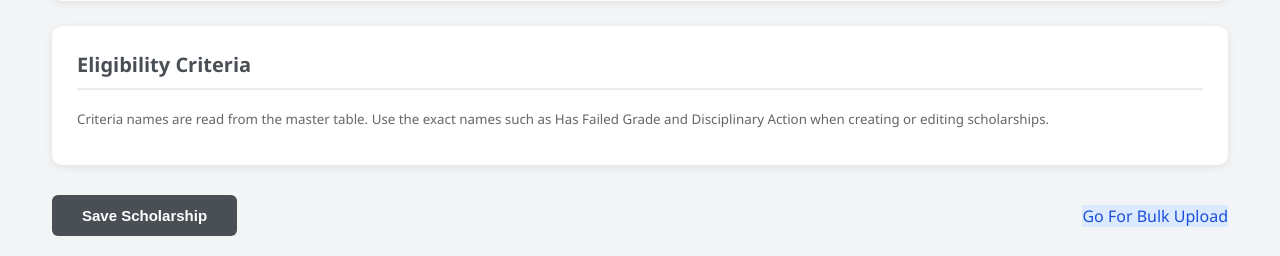
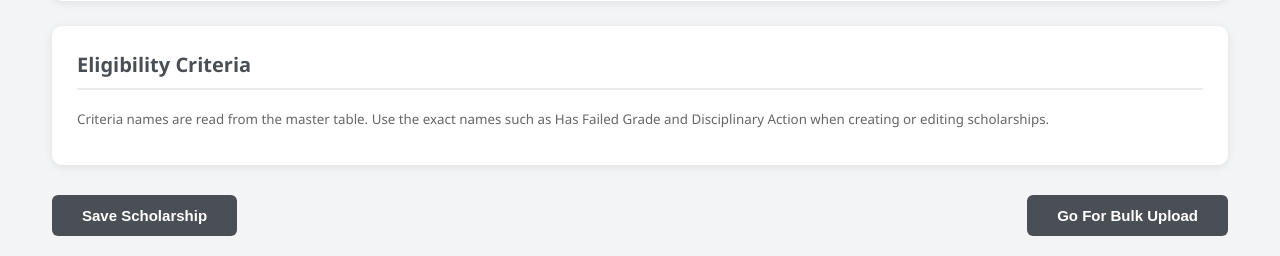
Before and after one commit to singhnisha15/scholarship, a Django app: page /scholarship/create/ in a window 1280 px wide. Shown: the part 756-1012 px from the top of the page. Run offline with Django 5.2, Linux system fonts and the light colour scheme; data that the repository does not hold is empty; parts of the project's set-up code (start-up, migrations or seed data) failed here and were passed over.

Commit message:
Bulk upload and scholarship name correction

```diff
--- a/templates/scholarship_create.html
+++ b/templates/scholarship_create.html
@@ -133,9 +133,12 @@
             class="btn-save">
             {% if scholarship %}Update Scholarship{% else %}Save Scholarship{% endif %}
         </button>
-        <a href="{% url 'bulk_upload_scholarships' %}" class="btn-secondary">
+        <button
+            type="button"
+            class="btn-save"
+            onclick="window.location.href='{% url 'bulk_upload_scholarships' %}'">
             Go For Bulk Upload
-        </a>
+        </button>
     </div>
 
 
```
Also changed, not shown: sch_master/migrations/0008_correct_scholarship_names.py (added).
